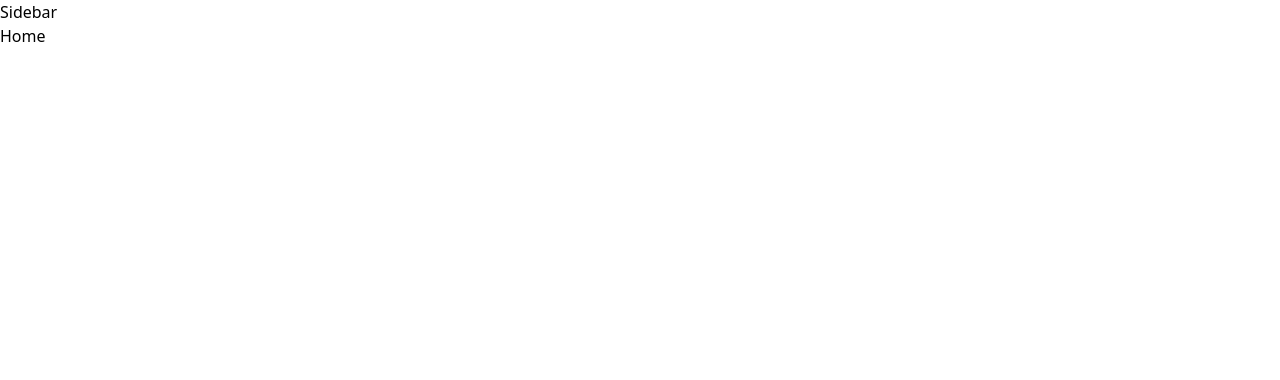
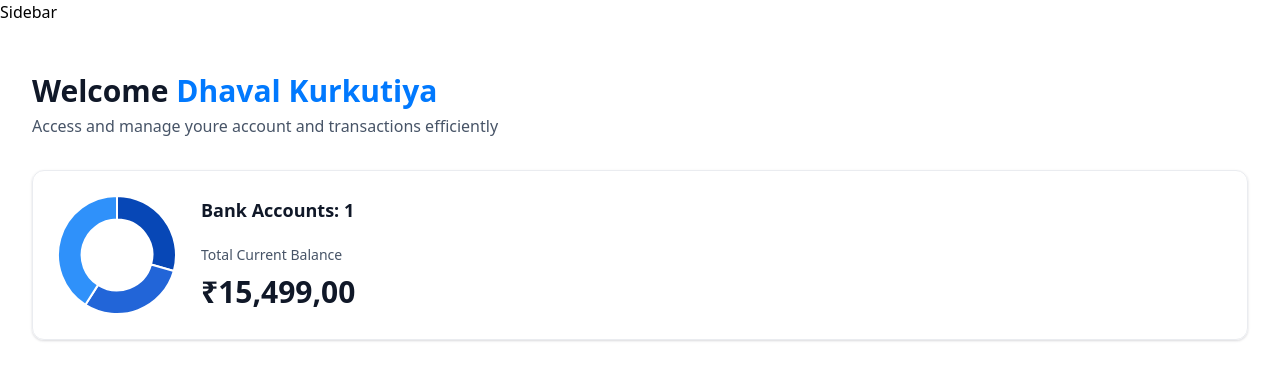
Before and after one commit to Dhavalkurkutiya/banking-app, a Next.js app: page / in a window 1280 px wide. Shown: the top 380 px of the page. Built offline with nearby package versions, Linux system fonts and the light colour scheme.

Commit message:
04:Header-box

```diff
--- a/app/(root)/page.tsx
+++ b/app/(root)/page.tsx
@@ -1,8 +1,29 @@
+import HeaderBox from '@/components/HeaderBox';
+import TotalBalanceBox from '@/components/TotalBalanceBox';
 import React from 'react'
 
 const Home = () => {
+
+    const loggedIn = { firestName: "Dhaval Kurkutiya" }
+
     return (
-        <div>Home</div>
+        <section className="home">
+            <div className="home-content">
+                <header className="home-header">
+                    <HeaderBox
+                        type="greeting"
+                        title="Welcome"
+                        user={loggedIn?.firestName || 'Guest'}
+                        subtext="Access and manage youre account and transactions efficiently"
+                    />
+                    <TotalBalanceBox
+                        accounts={[]}
+                        totalBanks={1}
+                        totalCurrentBalance={15499}
+                    />
+                </header>
+            </div>
+        </section>
     )
 }
 
--- /dev/null
+++ b/components/AnimatedCounter.tsx
@@ -0,0 +1,18 @@
+'use client';
+
+import CountUp from 'react-countup';
+
+const AnimatedCounter = ({ amount }: { amount: number }) => {
+    return (
+        <div className="w-full">
+            <CountUp
+                decimals={2}
+                decimal=","
+                prefix="₹"
+                end={amount}
+            />
+        </div>
+    )
+}
+
+export default AnimatedCounter
--- /dev/null
+++ b/components/DoughnutChart.tsx
@@ -0,0 +1,38 @@
+"use client"
+
+import { Chart as ChartJS, ArcElement, Tooltip, Legend } from "chart.js";
+import { Doughnut } from "react-chartjs-2";
+
+ChartJS.register(ArcElement, Tooltip, Legend);
+
+
+
+const DoughnutChart = ({ accounts }: DoughnutChartProps) => {
+  const accountNames = accounts.map((a) => a.name);
+  const balances = accounts.map((a) => a.currentBalance)
+
+  const data = {
+    datasets: [
+      {
+        label: 'Banks',
+        data: [501,506,700],
+        backgroundColor: ['#0747b6', '#2265d8', '#2f91fa']
+      }
+    ],
+    labels: ['BOB', 'BOB', 'VDC']
+  }
+
+  return <Doughnut
+    data={data}
+    options={{
+      cutout: '60%',
+      plugins: {
+        legend: {
+          display: false
+        }
+      }
+    }}
+  />
+}
+
+export default DoughnutChart
--- /dev/null
+++ b/components/HeaderBox.tsx
@@ -0,0 +1,19 @@
+import React from 'react'
+
+const HeaderBox = ({ type = "title", title, subtext, user }: HeaderBoxProps) => {
+    return (
+        <div className="header-box">
+            <h1 className="header-box-title">
+                {title}
+                {type === "greeting" && (
+                    <span className="text-bankGradient">
+                        &nbsp;{user}
+                    </span>
+                )}
+            </h1>
+            <p className="header-box-subtext">{subtext}</p>
+        </div>
+    )
+}
+
+export default HeaderBox
--- /dev/null
+++ b/components/TotalBalanceBox.tsx
@@ -0,0 +1,31 @@
+import AnimatedCounter from './AnimatedCounter';
+import DoughnutChart from './DoughnutChart';
+
+const TotalBalanceBox = ({
+    accounts = [], totalBanks, totalCurrentBalance
+}: TotlaBalanceBoxProps) => {
+    return (
+        <section className="total-balance">
+            <div className="total-balance-chart">
+                <DoughnutChart accounts={accounts} />
+            </div>
+
+            <div className="flex flex-col gap-6">
+                <h2 className="header-2">
+                    Bank Accounts: {totalBanks}
+                </h2>
+                <div className="flex flex-col gap-2">
+                    <p className="total-balance-label">
+                        Total Current Balance
+                    </p>
+
+                    <div className="total-balance-amount flex-center gap-2">
+                        <AnimatedCounter amount={totalCurrentBalance} />
+                    </div>
+                </div>
+            </div>
+        </section>
+    )
+}
+
+export default TotalBalanceBox
--- a/lib/utils.ts
+++ b/lib/utils.ts
@@ -66,9 +66,9 @@
 };
 
 export function formatAmount(amount: number): string {
-  const formatter = new Intl.NumberFormat("en-US", {
+  const formatter = new Intl.NumberFormat("en-IN", {
     style: "currency",
-    currency: "USD",
+    currency: "INR",
     minimumFractionDigits: 2,
   });
 
--- a/package.json
+++ b/package.json
@@ -10,11 +10,15 @@
   },
   "dependencies": {
     "@radix-ui/react-slot": "^1.1.0",
+    "chart.js": "^4.4.3",
     "class-variance-authority": "^0.7.0",
     "clsx": "^2.1.1",
     "lucide-react": "^0.424.0",
     "next": "14.2.5",
+    "query-string": "^9.1.0",
     "react": "^18",
+    "react-chartjs-2": "^5.2.0",
+    "react-countup": "^6.5.3",
     "react-dom": "^18",
     "tailwind-merge": "^2.4.0",
     "tailwindcss-animate": "^1.0.7"
```
Also changed, not shown: 1 other file (tests, documents, lock files or other folders).
